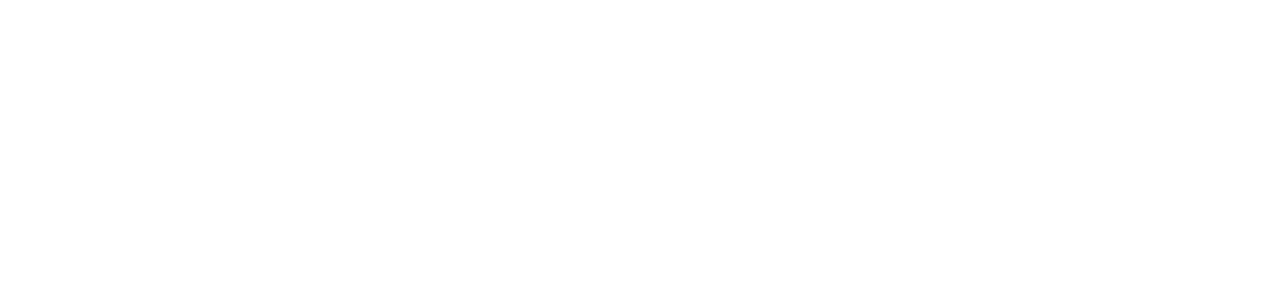
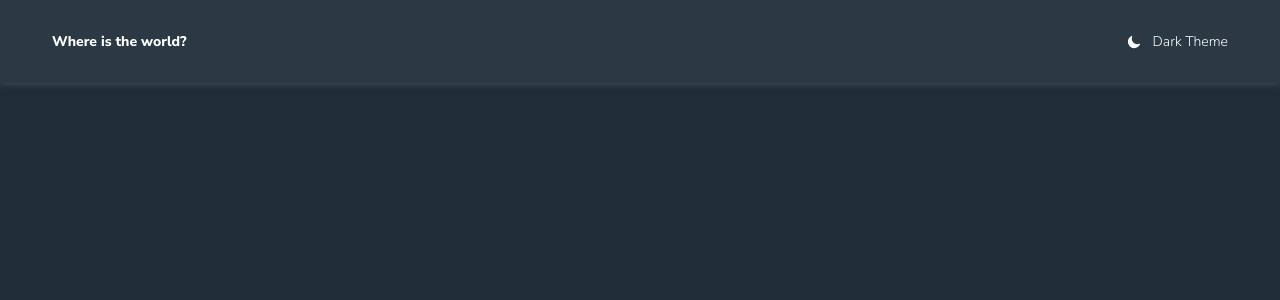
Before and after one commit to bambuuk/countries-flags, a React (Vite) app: page / in a window 1280 px wide. Shown: the top 300 px of the page. Built offline with nearby package versions, Linux system fonts and the light colour scheme.

Commit message:
feat/prepare Header component

```diff
--- a/src/App.jsx
+++ b/src/App.jsx
@@ -1,12 +1,11 @@
-import { useState } from 'react'
+import Header from "./components/Header";
 
 function App() {
-
   return (
     <>
-
+      <Header />
     </>
-  )
+  );
 }
 
-export default App
+export default App;
--- /dev/null
+++ b/src/components/Container.jsx
@@ -0,0 +1,8 @@
+import styled from "styled-components";
+
+export const Container = styled.div`
+  width: 100%;
+  max-width: 1240px;
+  margin: 0 auto;
+  padding: 0 2rem;
+`;
--- /dev/null
+++ b/src/components/Header.jsx
@@ -0,0 +1,68 @@
+import { useState, useEffect } from "react";
+import styled from "styled-components";
+import { Container } from "./Container";
+import { IoMoon, IoMoonOutline } from "react-icons/io5";
+
+const HeaderEl = styled.header`
+  box-shadow: var(--shadow);
+  background-color: var(--colors-ui-base);
+`;
+
+const Wrapper = styled.div`
+  display: flex;
+  justify-content: space-between;
+  align-items: center;
+  padding: 2rem 0;
+`;
+
+const Title = styled.a.attrs({
+  href: "/",
+})`
+  color: var(--colors-text);
+  font-size: var(--fs-sm);
+  text-decoration: none;
+  font-weight: var(--fw-bold);
+`;
+
+const ModeSwitcher = styled.div`
+  color: var(--colors-text);
+  font-size: var(--fs-sm);
+  cursor: pointer;
+  /* font-weight: var(--fw-bold); */
+  user-select: none;
+  display: flex;
+  align-items: center;
+  text-transform: capitalize;
+`;
+
+const Header = () => {
+  const [theme, setTheme] = useState("dark");
+
+  const toggleTheme = () => {
+    setTheme(theme === "light" ? "dark" : "light");
+  };
+
+  useEffect(() => {
+    document.body.setAttribute("data-theme", theme);
+  }, [theme]);
+
+  return (
+    <HeaderEl>
+      <Container>
+        <Wrapper>
+          <Title>Where is the world?</Title>
+          <ModeSwitcher onClick={toggleTheme}>
+            {theme === "light" ? (
+              <IoMoonOutline size="14px" />
+            ) : (
+              <IoMoon size="14px" />
+            )}
+            <span style={{ marginLeft: "0.75rem" }}>{theme} Theme</span>
+          </ModeSwitcher>
+        </Wrapper>
+      </Container>
+    </HeaderEl>
+  );
+};
+
+export default Header;
--- a/src/main.css
+++ b/src/main.css
@@ -22,7 +22,7 @@ body[data-theme='dark'] {
   --colors-bg: hsl(207, 26%, 17%);
   --colors-ui-base: hsl(209, 23%, 22%);
 
-  --shadow: rgba(245, 245, 245, 0.2) 0px 0px 8px;
+  --shadow: rgba(245, 245, 245, 0.2) 0 0 8px;
 }
 body[data-theme='light'] {
   --colors-text: hsl(200, 15%, 8%);
```
Also changed, not shown: src/main.jsx (+7 -6 lines).
